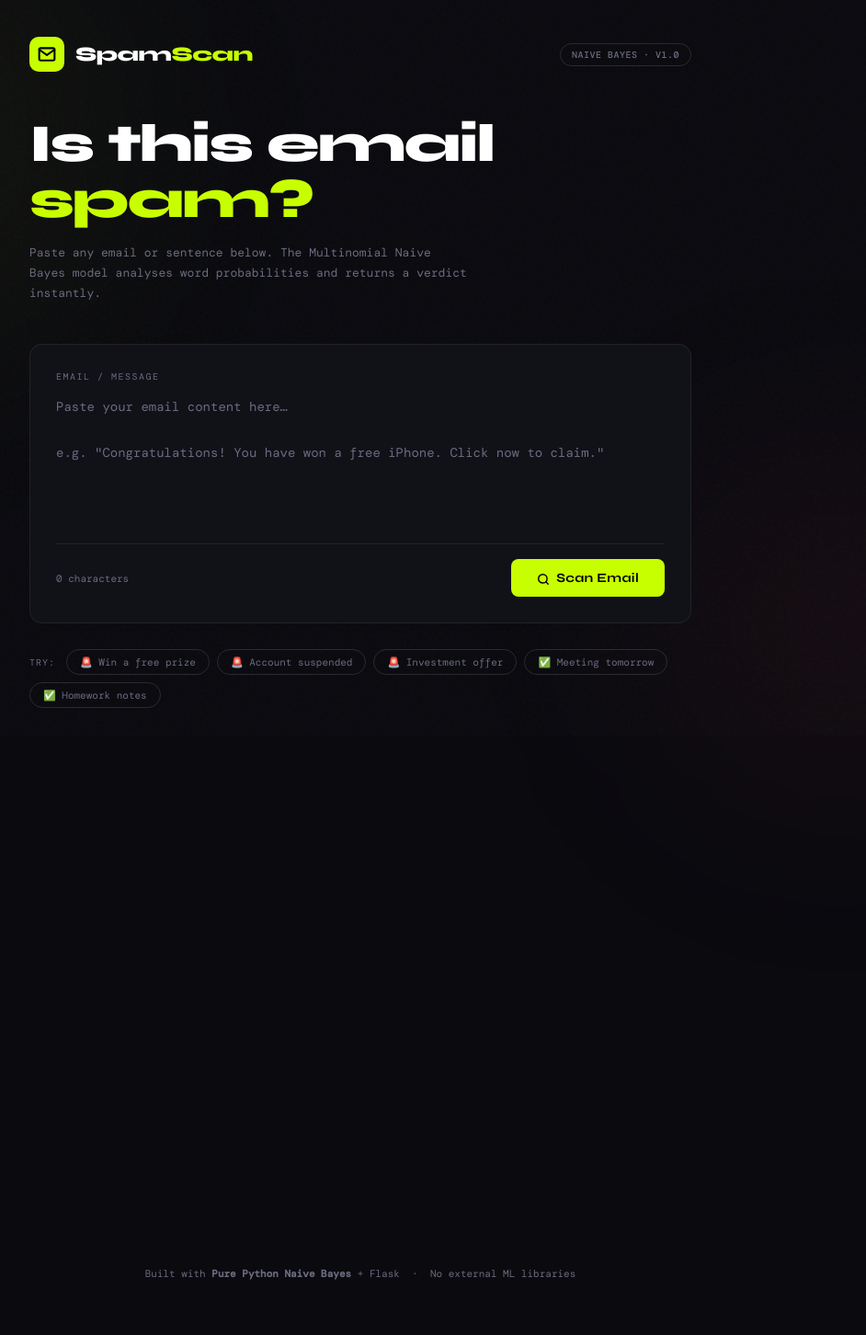
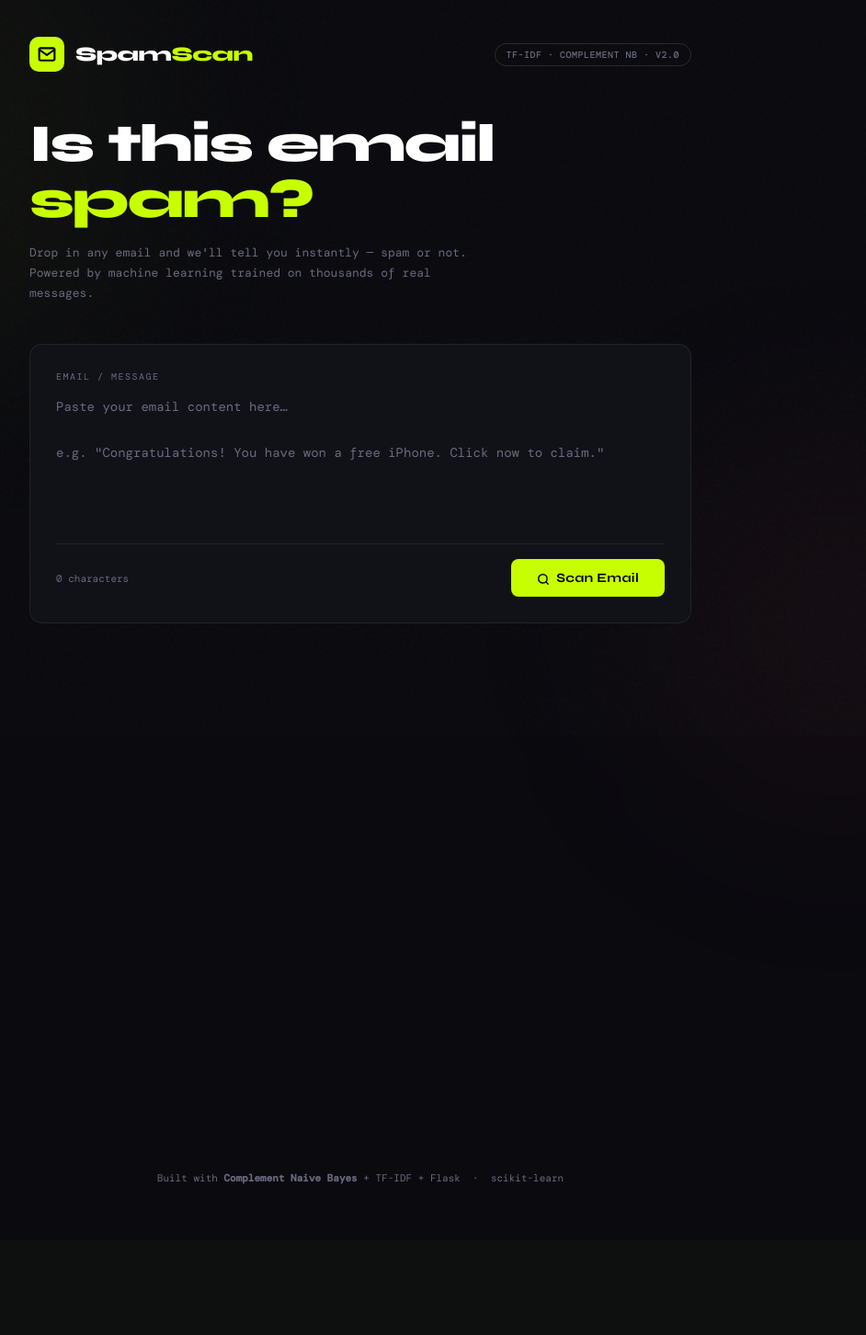
Before and after one commit to QaziMahadAhmad/email_spam_detector, a Flask app: page / in a window 1280 px wide. Shown: the whole page at 92% size, without its empty margins (248-1190 px from the left). After the commit the page ends 1288 px from the top, so only its background shows below. Run offline with Flask 3, Linux system fonts and the light colour scheme; parts of the project's set-up code (start-up, migrations or seed data) failed here and were passed over; some web fonts are replaced.

Commit message:
Update frontend text and badge to v2.0

```diff
--- a/templates/index.html
+++ b/templates/index.html
@@ -3,7 +3,7 @@
 <head>
 <meta charset="UTF-8"/>
 <meta name="viewport" content="width=device-width, initial-scale=1.0"/>
-<title>SpamScan — Naive Bayes Detector</title>
+<title>SpamScan — Spam Detector</title>
 <link rel="preconnect" href="https://fonts.googleapis.com"/>
 <link rel="preconnect" href="https://fonts.gstatic.com" crossorigin/>
 <link href="https://fonts.googleapis.com/css2?family=Syne:wght@400;600;700;800&family=DM+Mono:wght@300;400;500&display=swap" rel="stylesheet"/>
@@ -37,7 +37,6 @@ body {
   overflow-x: hidden;
 }
 
-/* ── Noise texture overlay ── */
 body::before {
   content: '';
   position: fixed;
@@ -48,7 +47,6 @@ body::before {
   opacity: 0.6;
 }
 
-/* ── Glow blobs ── */
 .blob {
   position: fixed;
   border-radius: 50%;
@@ -59,7 +57,6 @@ body::before {
 .blob-1 { width: 500px; height: 500px; background: rgba(200,255,0,0.04); top: -100px; left: -100px; }
 .blob-2 { width: 400px; height: 400px; background: rgba(255,77,109,0.05); bottom: -80px; right: -80px; }
 
-/* ── Layout ── */
 .wrapper {
   position: relative;
   z-index: 1;
@@ -67,7 +64,6 @@ body::before {
   max-width: 720px;
 }
 
-/* ── Header ── */
 header {
   display: flex;
   align-items: center;
@@ -112,7 +108,6 @@ header {
   text-transform: uppercase;
 }
 
-/* ── Headline ── */
 .headline {
   font-family: 'Syne', sans-serif;
   font-size: clamp(36px, 7vw, 58px);
@@ -136,7 +131,6 @@ header {
   max-width: 480px;
 }
 
-/* ── Input card ── */
 .card {
   background: var(--surface);
   border: 1px solid var(--border);
@@ -186,7 +180,6 @@ textarea::placeholder { color: var(--muted); }
   color: var(--muted);
 }
 
-/* ── Submit button ── */
 .btn {
   font-family: 'Syne', sans-serif;
   font-size: 14px;
@@ -223,41 +216,6 @@ textarea::placeholder { color: var(--muted); }
 
 @keyframes spin { to { transform: rotate(360deg); } }
 
-/* ── Example pills ── */
-.examples {
-  display: flex;
-  flex-wrap: wrap;
-  gap: 8px;
-  margin-bottom: 40px;
-}
-
-.example-label {
-  font-size: 10px;
-  letter-spacing: 1px;
-  text-transform: uppercase;
-  color: var(--muted);
-  align-self: center;
-  margin-right: 4px;
-}
-
-.pill {
-  font-size: 11px;
-  color: var(--muted);
-  border: 1px solid var(--border2);
-  border-radius: 30px;
-  padding: 6px 14px;
-  cursor: pointer;
-  transition: all 0.2s;
-  white-space: nowrap;
-}
-
-.pill:hover {
-  color: var(--text);
-  border-color: rgba(255,255,255,0.25);
-  background: rgba(255,255,255,0.04);
-}
-
-/* ── Result panel ── */
 #result {
   opacity: 0;
   transform: translateY(16px);
@@ -271,7 +229,6 @@ textarea::placeholder { color: var(--muted); }
   pointer-events: auto;
 }
 
-/* ── Verdict banner ── */
 .verdict {
   border-radius: var(--radius);
   padding: 28px 32px;
@@ -329,7 +286,6 @@ textarea::placeholder { color: var(--muted); }
 .verdict.spam .confidence-badge { color: var(--spam-clr); }
 .verdict.ham  .confidence-badge { color: var(--ham-clr); }
 
-/* ── Probability bars ── */
 .prob-grid {
   display: grid;
   grid-template-columns: 1fr 1fr;
@@ -380,7 +336,6 @@ textarea::placeholder { color: var(--muted); }
 .prob-box.spam-box .prob-pct { color: var(--spam-clr); }
 .prob-box.ham-box  .prob-pct { color: var(--ham-clr); }
 
-/* ── Details row ── */
 .details-grid {
   display: grid;
   grid-template-columns: 1fr 1fr 1fr;
@@ -410,7 +365,6 @@ textarea::placeholder { color: var(--muted); }
   color: #fff;
 }
 
-/* ── Key words ── */
 .words-grid {
   display: grid;
   grid-template-columns: 1fr 1fr;
@@ -463,7 +417,6 @@ textarea::placeholder { color: var(--muted); }
   border-color: var(--border);
 }
 
-/* ── Cleaned text ── */
 .cleaned-box {
   background: var(--surface);
   border: 1px solid var(--border);
@@ -487,7 +440,6 @@ textarea::placeholder { color: var(--muted); }
   word-break: break-word;
 }
 
-/* ── Try again ── */
 .try-again {
   text-align: center;
 }
@@ -509,7 +461,6 @@ textarea::placeholder { color: var(--muted); }
   border-color: rgba(255,255,255,0.25);
 }
 
-/* ── Footer ── */
 footer {
   margin-top: 60px;
   text-align: center;
@@ -521,7 +472,6 @@ footer {
 
 footer a { color: var(--muted); text-decoration: underline; }
 
-/* ── Scan line animation on verdict ── */
 @keyframes scan {
   0%   { transform: translateX(-100%); }
   100% { transform: translateX(100%); }
@@ -556,12 +506,12 @@ footer a { color: var(--muted); text-decoration: underline; }
       </div>
       <span class="logo-text">Spam<span>Scan</span></span>
     </div>
-    <span class="badge">Naive Bayes · v1.0</span>
+    <span class="badge">TF-IDF · Complement NB · v2.0</span>
   </header>
 
   <!-- Hero text -->
   <div class="headline">Is this email<br/><em>spam?</em></div>
-  <p class="subline">Paste any email or sentence below. The Multinomial Naive Bayes model analyses word probabilities and returns a verdict instantly.</p>
+  <p class="subline">Drop in any email and we'll tell you instantly — spam or not. Powered by machine learning trained on thousands of real messages.</p>
 
   <!-- Input card -->
   <div class="card" id="input-section">
@@ -577,16 +527,6 @@ footer a { color: var(--muted); text-decoration: underline; }
         </span>
       </button>
     </div>
-  </div>
-
-  <!-- Example pills -->
-  <div class="examples">
-    <span class="example-label">Try:</span>
-    <span class="pill" onclick="loadExample('spam1')">🚨 Win a free prize</span>
-    <span class="pill" onclick="loadExample('spam2')">🚨 Account suspended</span>
-    <span class="pill" onclick="loadExample('spam3')">🚨 Investment offer</span>
-    <span class="pill" onclick="loadExample('ham1')">✅ Meeting tomorrow</span>
-    <span class="pill" onclick="loadExample('ham2')">✅ Homework notes</span>
   </div>
 
   <!-- Result panel -->
@@ -659,18 +599,10 @@ footer a { color: var(--muted); text-decoration: underline; }
 </div>
 
 <footer>
-  Built with <strong>Pure Python Naive Bayes</strong> + Flask &nbsp;·&nbsp; No external ML libraries
+  Built with <strong>Complement Naive Bayes</strong> + TF-IDF + Flask &nbsp;·&nbsp; scikit-learn
 </footer>
 
 <script>
-const EXAMPLES = {
-  spam1: "Congratulations! You have been selected to win a FREE iPhone 15. Click here NOW to claim your prize before it expires! Limited time offer!!!",
-  spam2: "URGENT: Your account has been suspended due to suspicious activity. Verify your bank details immediately at this link or lose access forever.",
-  spam3: "Exclusive investment opportunity! Double your money in 30 days. Guaranteed returns of 500%. Send $500 now and watch your wealth grow. Act fast!",
-  ham1:  "Hey, are we still on for the team meeting tomorrow at 10am? Let me know if you need the Zoom link again.",
-  ham2:  "Can you please send me the notes from yesterday's lecture? I missed the last 15 minutes and want to make sure I have everything for the exam.",
-};
-
 const textarea   = document.getElementById('email-input');
 const charCount  = document.getElementById('char-count');
 const scanBtn    = document.getElementById('scan-btn');
@@ -681,12 +613,6 @@ textarea.addEventListener('input', () => {
   const n = textarea.value.length;
   charCount.textContent = n + ' character' + (n !== 1 ? 's' : '');
 });
-
-function loadExample(key) {
-  textarea.value = EXAMPLES[key];
-  textarea.dispatchEvent(new Event('input'));
-  textarea.focus();
-}
 
 async function runScan() {
   const text = textarea.value.trim();
@@ -715,7 +641,6 @@ async function runScan() {
 function showResult(d) {
   const isSpam = d.label === 'spam';
 
-  // Verdict banner
   const banner = document.getElementById('verdict-banner');
   banner.className = 'verdict ' + d.label;
   document.getElementById('verdict-icon').textContent  = isSpam ? '🚨' : '✅';
@@ -725,7 +650,6 @@ function showResult(d) {
     : 'This message appears to be a legitimate email.';
   document.getElementById('confidence-badge').textContent = (isSpam ? d.spam_pct : d.ham_pct) + '%';
 
-  // Bars (animate after small delay)
   const spamBar = document.getElementById('spam-bar');
   const hamBar  = document.getElementById('ham-bar');
   spamBar.style.width = '0%';
@@ -737,21 +661,16 @@ function showResult(d) {
     hamBar.style.width  = d.ham_pct  + '%';
   }, 80);
 
-  // Stats
-  document.getElementById('word-count').textContent    = d.word_count;
+  document.getElementById('word-count').textContent     = d.word_count;
   document.getElementById('char-count-res').textContent = d.char_count;
   document.getElementById('feature-count').textContent  = d.cleaned_text.split(' ').filter(Boolean).length;
 
-  // Key words
   renderWords('spam-words', d.top_spam_words, 'spam-word');
   renderWords('ham-words',  d.top_ham_words,  'ham-word');
 
-  // Cleaned text
   document.getElementById('cleaned-text-val').textContent = d.cleaned_text || '(no recognisable tokens)';
 
-  // Swap views
-  inputSec.style.display  = 'none';
-  document.querySelector('.examples').style.display = 'none';
+  inputSec.style.display = 'none';
   resultDiv.classList.add('visible');
   window.scrollTo({ top: 0, behavior: 'smooth' });
 }
@@ -773,14 +692,12 @@ function renderWords(containerId, words, cls) {
 
 function reset() {
   resultDiv.classList.remove('visible');
-  inputSec.style.display  = '';
-  document.querySelector('.examples').style.display = '';
+  inputSec.style.display = '';
   textarea.value = '';
   charCount.textContent = '0 characters';
   setTimeout(() => textarea.focus(), 50);
 }
 
-// Allow Ctrl+Enter to submit
 textarea.addEventListener('keydown', e => {
   if ((e.ctrlKey || e.metaKey) && e.key === 'Enter') runScan();
 });
```
